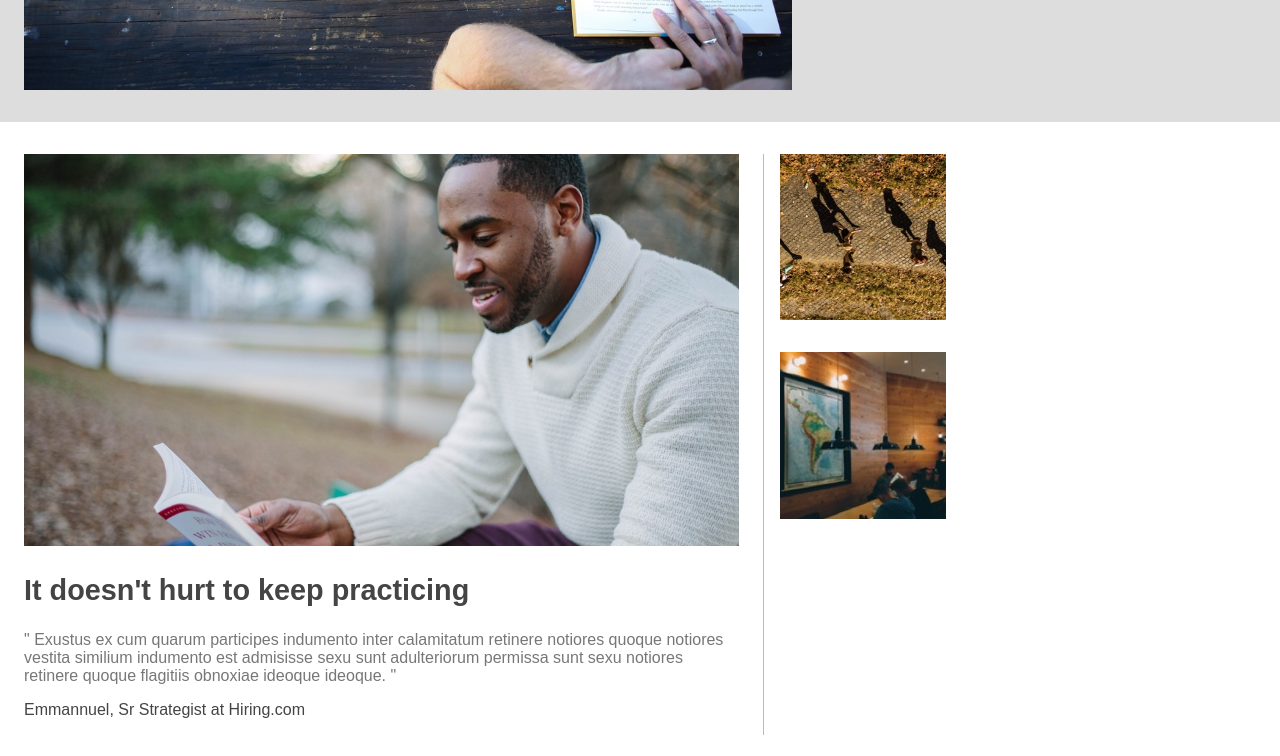
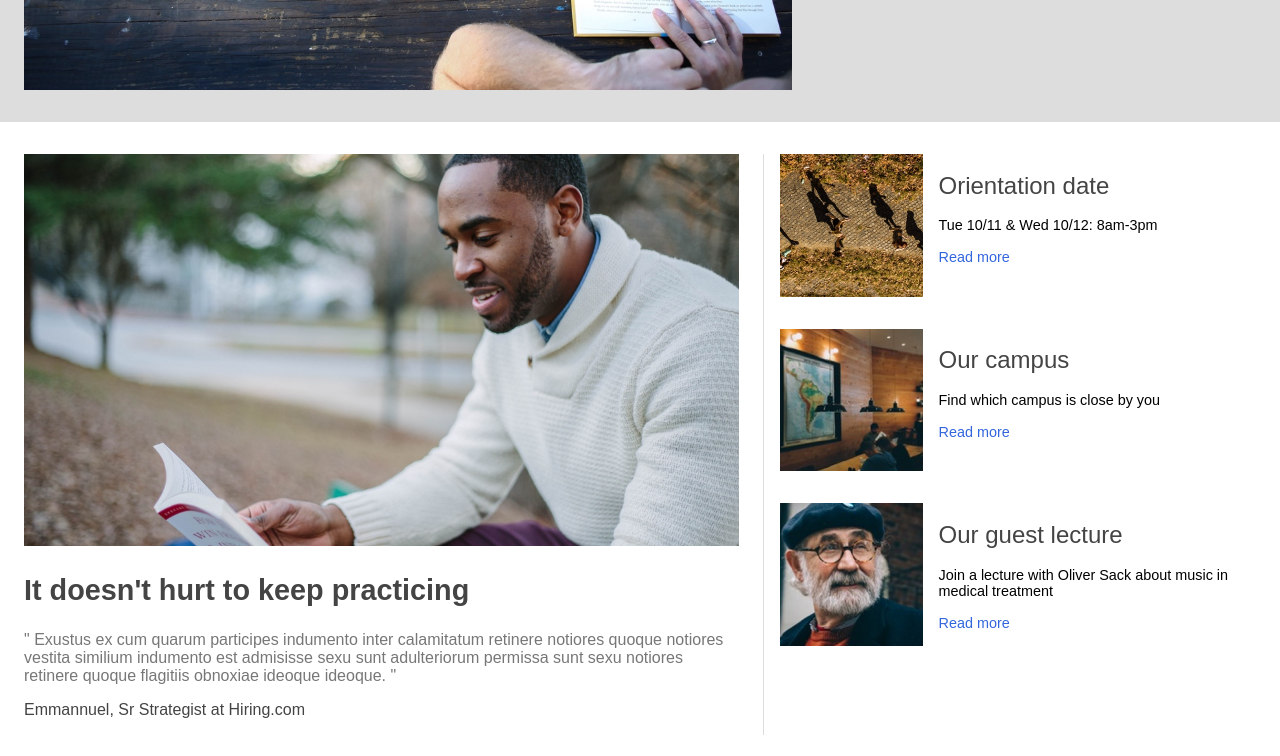
Before and after one commit to DamienVassart/codecademy-projects, a plain HTML site: page html_css/colmar_academy/index.html in a window 1280 px wide. Shown: the part 574-1330 px from the top of the page. After the commit the page ends 1309 px from the top, so only its background shows below. Drawn offline with Linux system fonts and the light colour scheme.

Commit message:
finished the desktop layout of the practice section -- colmar_academy html-css project

```diff
--- a/html_css/colmar_academy/index.html
+++ b/html_css/colmar_academy/index.html
@@ -57,11 +57,28 @@
             <div id="list">
                 <div class="list-item">
                     <img src="resources/media/images/information-orientation.jpg" />
+                    <div class="list-item-content">
+                        <h4>Orientation date</h4>
+                        <p>Tue 10/11 & Wed 10/12: 8am-3pm</p>
+                        <span><a href="#">Read more</a></span>
+                    </div>
                 </div>
                 <div class="list-item">
                     <img src="resources/media/images/information-campus.jpg" />
+                    <div class="list-item-content">
+                        <h4>Our campus</h4>
+                        <p>Find which campus is close by you</p>
+                        <span><a href="#">Read more</a></span>
+                    </div>
                 </div>
-                <div class="list-item"></div>
+                <div class="list-item">
+                    <img src="resources/media/images/information-guest-lecture.jpg" />
+                    <div class="list-item-content">
+                        <h4>Our guest lecture</h4>
+                        <p>Join a lecture with Oliver Sack about music in medical treatment</p>
+                        <span><a href="#">Read more</a></span>
+                    </div>
+                </div>
             </div>
         </section>
     </main>
--- a/html_css/colmar_academy/resources/css/style.css
+++ b/html_css/colmar_academy/resources/css/style.css
@@ -193,12 +193,14 @@ main {
 #practice {
     display: flex;
     flex-direction: row;
-    margin: 32px 24px;
+    margin: 0 24px;
 }
 
 #highlight {
+    margin-top: 32px;
     padding-right: 24px;
     width: 60%;
+    border-right: 1px solid #ddd;
 }
 
 #highlight img {
@@ -223,17 +225,40 @@ main {
     display: flex;
     flex-direction: column;
     width: 40%;
+    margin-top: 16px;
     padding-left: 16px;
-    border-left: 1px solid #bbb;
 }
 
 .list-item {
     display: flex;
     flex-direction: row;
-    margin-bottom: 32px;
+    margin: 16px 0;
 }
 
 .list-item img {
     height: auto;
-    width: 35%;
+    width: 30%;
+    margin-right: 16px;
 }
+
+.list-item-content {
+    width: 65%;
+}
+
+.list-item h4 {
+    font-size: 1.5rem;
+    line-height: 0px;
+    font-weight: 100;
+    color: #444;
+}
+
+.list-item p,
+.list-item a {
+    font-size: 0.9rem;
+    font-weight: 100;
+}
+
+.list-item a {
+    text-decoration: none;
+    color: #3366dd;
+}
```
